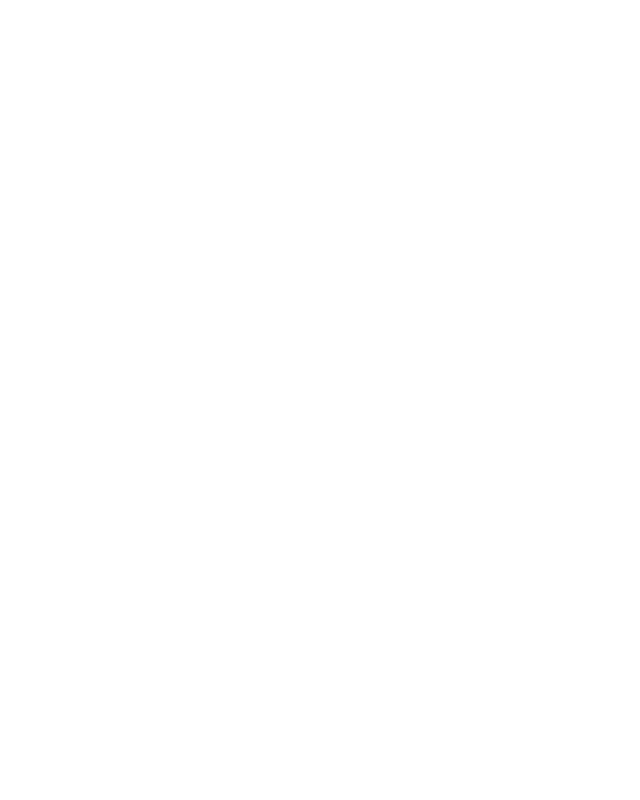
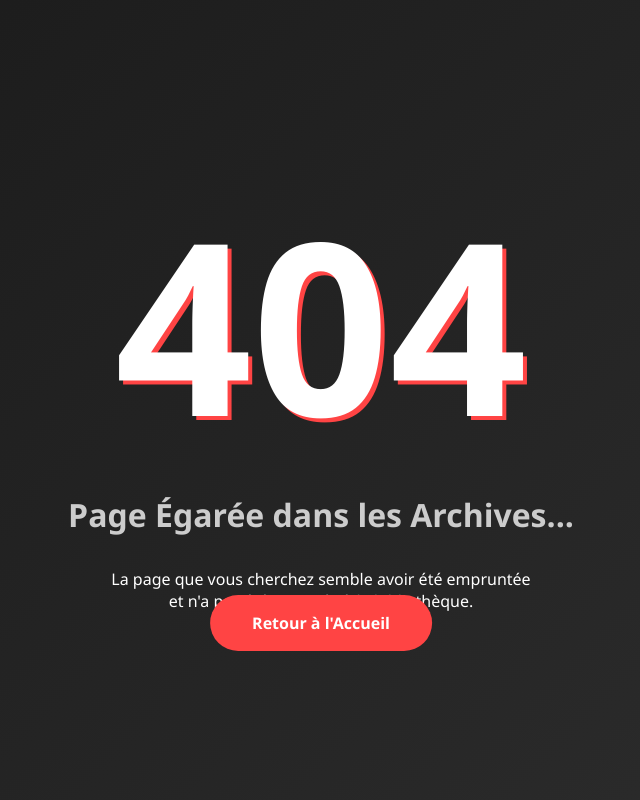
Before and after one commit to Noah580/Projet-Books, a PHP site: page / in a window 1280 px wide. Before the commit the part shown is empty. Shown: the whole page, without its empty margins (319-959 px from the left). Run offline with PHP 8.4, Linux system fonts and the light colour scheme.

Commit message:
Ajout des commentaire sur les fonction, ajout de la page 404 et du css et dernière correctif de bug(par manque de temps je n'ai trouver comment faire la fonction modifier pour les livres)

```diff
--- /dev/null
+++ b/assets/css/404.css
@@ -0,0 +1,71 @@
+* {
+    margin: 0;
+    padding: 0;
+    box-sizing: border-box;
+}
+
+body {
+    background: linear-gradient(135deg, #1a1a1a, #2d2d2d);
+    height: 100vh;
+    font-family: 'Segoe UI', sans-serif;
+    color: white;
+    position: relative;
+    overflow: hidden;
+}
+
+.container {
+    position: absolute;
+    top: 50%;
+    left: 50%;
+    transform: translate(-50%, -50%);
+    text-align: center;
+    z-index: 1;
+}
+
+.error-code {
+    font-size: 15rem;
+    font-weight: 900;
+    text-shadow: 4px 4px 0 #ff4444;
+    animation: float 3s ease-in-out infinite;
+}
+
+.error-message {
+    font-size: 2rem;
+    margin-bottom: 2rem;
+    color: #cccccc;
+}
+
+.home-btn {
+    padding: 15px 40px;
+    background: #ff4444;
+    color: white;
+    text-decoration: none;
+    border-radius: 30px;
+    font-weight: 600;
+    transition: all 0.3s ease;
+    border: 2px solid transparent;
+}
+
+.home-btn:hover {
+    background: transparent;
+    border-color: #ff4444;
+    transform: translateY(-3px);
+}
+
+@keyframes float {
+    0%, 100% { transform: translateY(0); }
+    50% { transform: translateY(-20px); }
+}
+
+@keyframes fall {
+    to { transform: translateY(100vh); }
+}
+
+@media (max-width: 768px) {
+    .error-code {
+        font-size: 10rem;
+    }
+    .error-message {
+        font-size: 1.5rem;
+    }
+}
--- a/index.php
+++ b/index.php
@@ -15,6 +15,8 @@
         Display_Modifer();
     }else if ($Page == "AddBooks"){
         AddBook();
+    }else{
+        Display_404();
     }
 
 
--- a/models/BddConnexion.php
+++ b/models/BddConnexion.php
@@ -1,4 +1,5 @@
 <?php
+// Fonction permetant la connexion a la base de données
 function ConnectDB(){
     try {
         $db = new PDO('mysql:host=localhost;dbname=mvc;charset=utf8', 'root', 'root');
--- a/models/Data.php
+++ b/models/Data.php
@@ -1,7 +1,7 @@
 <?php
 require "BddConnexion.php";
 
-
+// Récupère tous les livres de la base de données
 function GetBooks()
 {
     $db = ConnectDB();
@@ -12,6 +12,7 @@
     }
 }
 
+// Ajoute un nouveau livre dans la base de données
 function AddBooks($name, $author, $year, $summary)
 {
     try {
@@ -36,6 +37,7 @@
     }
 }
 
+// Supprime un livre de la base de données par son ID
 function deletes($book_id){
 
     try {
--- a/views/404.php
+++ b/views/404.php
@@ -0,0 +1,19 @@
+<!DOCTYPE html>
+<html lang="en">
+<head>
+    <meta charset="UTF-8">
+    <meta name="viewport" content="width=device-width, initial-scale=1.0">
+    <title>404</title>
+    <link rel="stylesheet" href="assets/css/404.css">
+</head>
+<body>
+<div class="particles" id="particles"></div>
+
+    <div class="container">
+        <div class="error-code">404</div>
+        <h2 class="error-message">Page Égarée dans les Archives...</h2>
+        <p>La page que vous cherchez semble avoir été empruntée<br>et n'a pas été ramenée à la bibliothèque.</p>
+        <a href="index.php?Page=home" class="home-btn">Retour à l'Accueil</a>
+    </div>
+</body>
+</html>
```
Also changed, not shown: controller/controller.php (+10 -0 lines).
